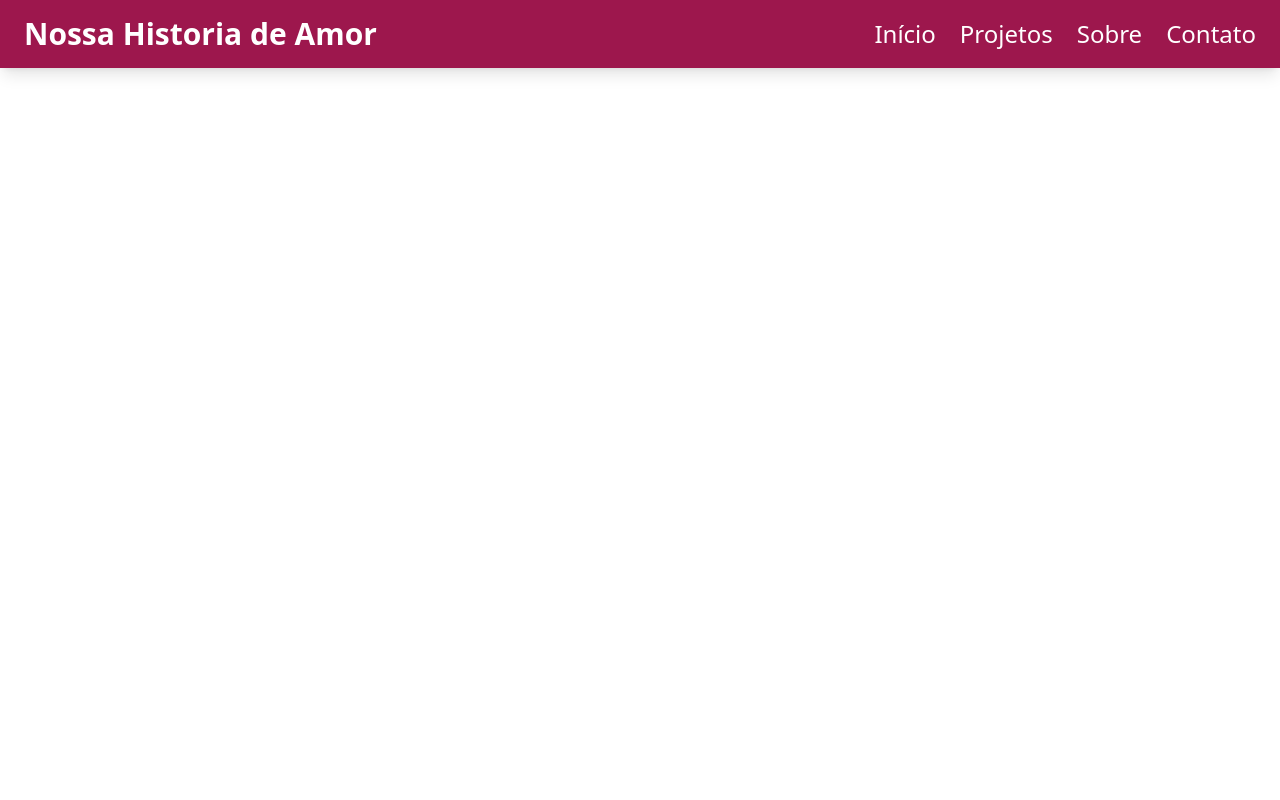
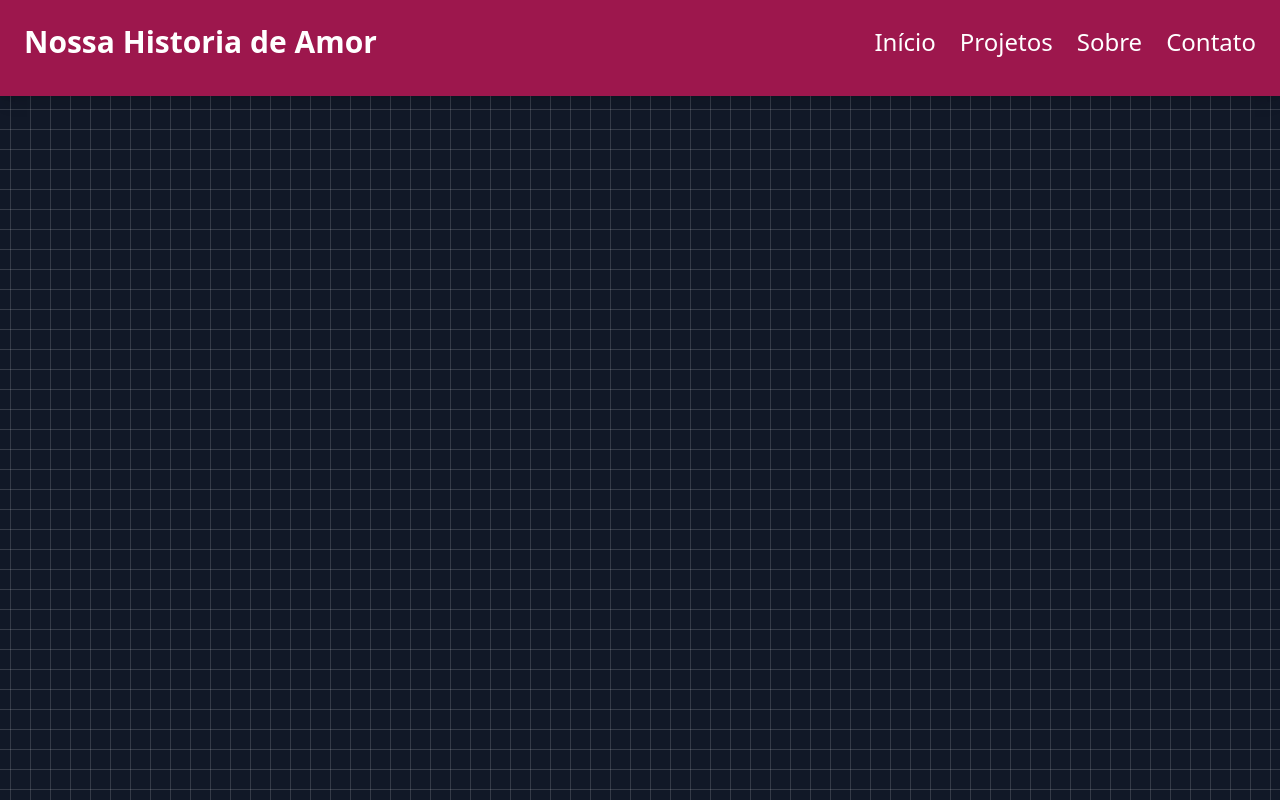
Before and after one commit to victorgomesc/Album, a Next.js app: page / in a window 1280 px wide. Built offline with nearby package versions, Linux system fonts and the light colour scheme.

Commit message:
style: background style implemented

```diff
--- a/src/app/page.tsx
+++ b/src/app/page.tsx
@@ -1,12 +1,14 @@
 "use client";
 
 import Header from "@/components/Header";
+import PhotoCard from "@/components/PhotoCard";
 
 
 export default function Home() {
   return (
-    <div className="w-full h-full bg-[#191a1a] bg-grid-pattern bg-55">
+    <div className="h-screen w-screen bg-gray-900 bg-[length:40px_40px] bg-[linear-gradient(90deg,transparent_24%,rgba(255,255,255,0.2)_25%,rgba(255,255,255,0.2)_26%,transparent_27%,transparent_74%,rgba(255,255,255,0.2)_75%,rgba(255,255,255,0.2)_76%,transparent_77%),linear-gradient(0deg,transparent_24%,rgba(255,255,255,0.2)_25%,rgba(255,255,255,0.2)_26%,transparent_27%,transparent_74%,rgba(255,255,255,0.2)_75%,rgba(255,255,255,0.2)_76%,transparent_77%)]">
       <Header />
+      <PhotoCard />
     </div>
   );
 }
--- a/src/components/Header.tsx
+++ b/src/components/Header.tsx
@@ -3,7 +3,7 @@ import React from 'react'
 const Header = () => {
   return (
     <div>
-        <header className="bg-pink-800 text-white py-4 px-6 shadow-lg">
+        <header className="bg-pink-800 text-white py-6 h-24 px-6 shadow-lg">
             <div className="container mx-auto flex justify-between items-center">
                 {/* Título */}
                 <h1 className="text-3xl font-bold">Nossa Historia de Amor</h1>
--- /dev/null
+++ b/src/components/PhotoCard.tsx
@@ -0,0 +1,11 @@
+import React from 'react'
+
+const PhotoCard = () => {
+  return (
+    <div>
+
+    </div>
+  )
+}
+
+export default PhotoCard
```
